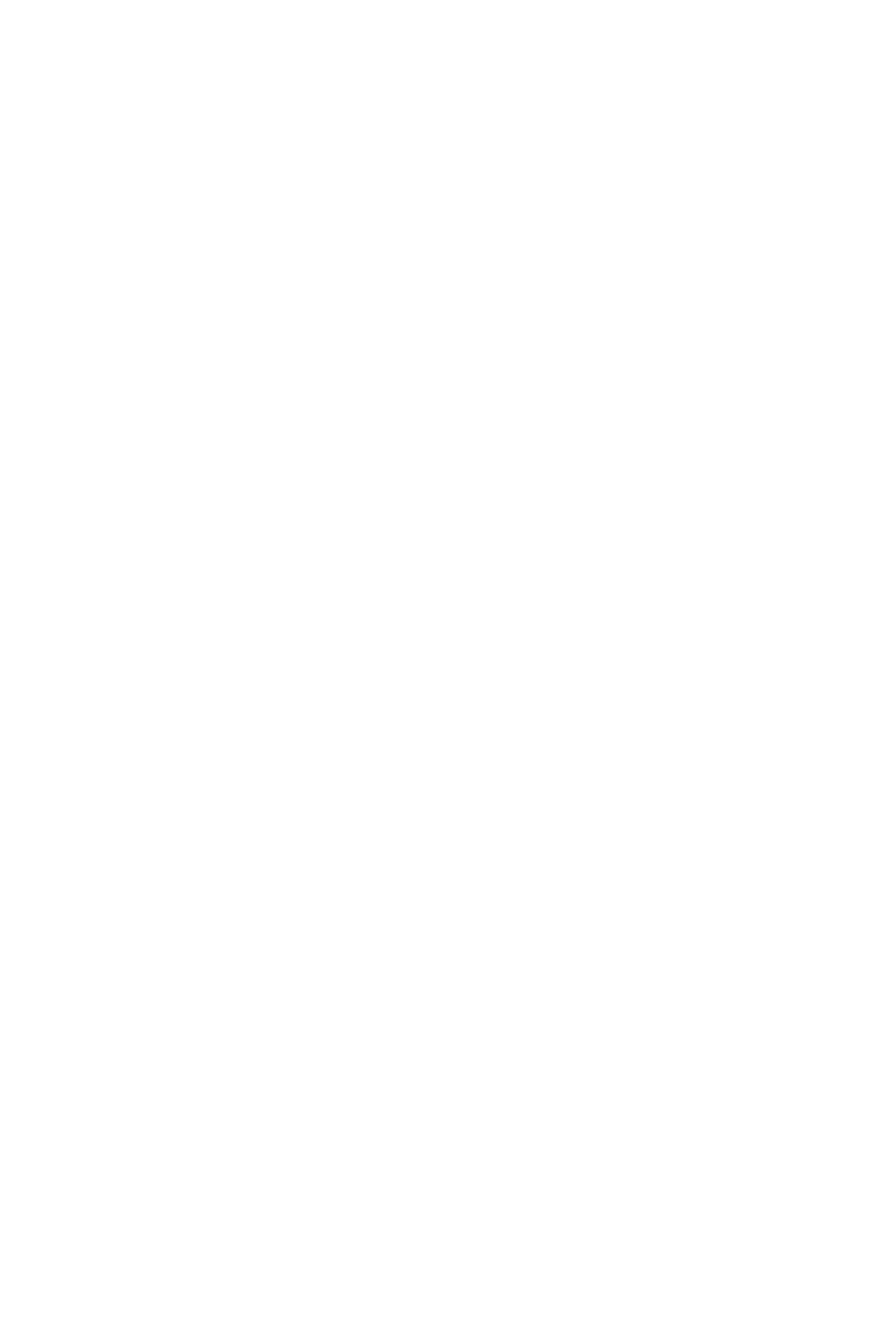
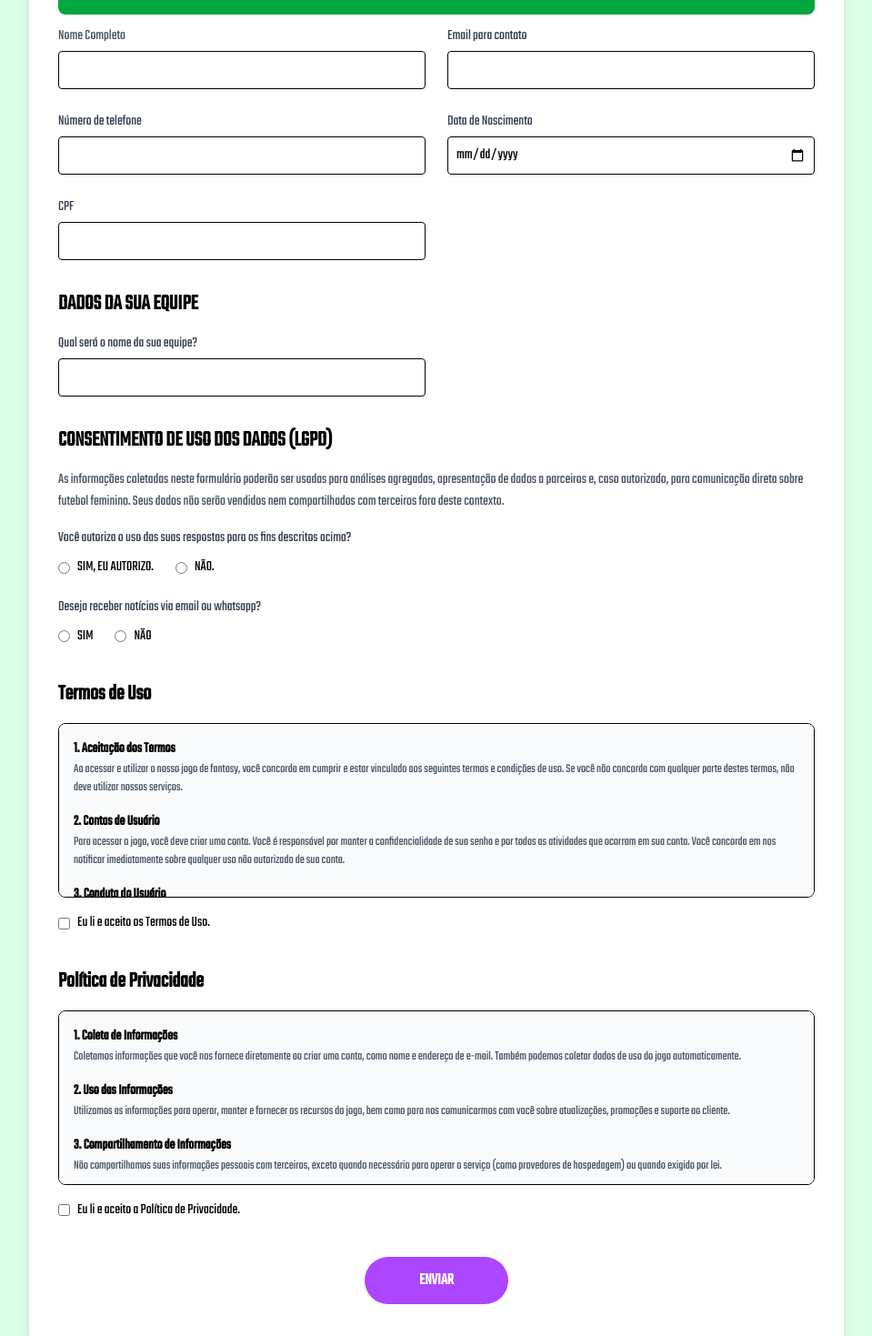
Before and after one commit to EnoTech-CP1-FRONT/PassaPraEla, a React (Vite) app: page /forms-game in a window 1280 px wide. Before the commit this address had no page. Shown: the part 120-1589 px from the top of the page at 91% size, without its empty margins (160-1119 px from the left). Before the commit the page ends 800 px from the top, so only its background shows below. Built offline with nearby package versions, Linux system fonts and the light colour scheme.

Commit message:
Adicionando FormsGame

```diff
--- a/src/App.jsx
+++ b/src/App.jsx
@@ -2,6 +2,7 @@ import { BrowserRouter as Router, Routes, Route } from "react-router-dom";
 import HomePage from "./pages/HomePage";
 import FormsPage from "./pages/FormsPage";
 import RegrasPage from "./pages/RegrasPage";
+import FormsPageGame from "./pages/FormsPageGame";
 
 
 function App() {
@@ -11,6 +12,7 @@ function App() {
         <Route path="/" element={<HomePage />} />
         <Route path="/forms" element={<FormsPage />} />
         <Route path="/regras" element={<RegrasPage />} />
+        <Route path="/forms-game" element={<FormsPageGame />} />
       </Routes>
     </Router>
   );
--- a/src/pages/FormsPage.jsx
+++ b/src/pages/FormsPage.jsx
@@ -19,7 +19,7 @@ export default function FormsPage() {
         <form className="py-3">
           <div className="grid grid-cols-1 md:grid-cols-2 gap-6">
             <div>
-              <label className="block text-gray-700">Nome Completo</label>
+              <label className="block text-gray-600">Nome Completo</label>
               <input type="text" className="w-full mt-1 p-2 border rounded" />
             </div>
             <div>
@@ -70,7 +70,7 @@ export default function FormsPage() {
             </div>
 
             {jogadoras.map((_, index) => (
-              <div key={index} className="mt-6 p-4 border rounded">
+              <div key={index} className="mt-6 p-5 rounded-2xl bg-purple-50">
                 <h3 className="text-xl font-bold mb-4">Jogadora {index + 1}</h3>
                 <div className="grid grid-cols-1 md:grid-cols-2 gap-6">
                   <div>
@@ -273,10 +273,10 @@ export default function FormsPage() {
             </div>
           </div>
 
-          <div className="mt-8 text-center">
+          <div className="mt-9 text-center">
             <button
               type="submit"
-              className="bg-green-500 text-white py-3 px-10 rounded-full text-lg font-bold hover:bg-green-600"
+              className="bg-purple-500 text-white py-3 px-15 rounded-full text-lg font-bold hover:bg-purple-700"
             >
               ENVIAR
             </button>
--- /dev/null
+++ b/src/pages/FormsPageGame.jsx
@@ -0,0 +1,211 @@
+const legalInfo = {
+  terms: {
+    title: "Termos de Uso",
+    sections: [
+      {
+        title: "1. Aceitação dos Termos",
+        content:
+          "Ao acessar e utilizar o nosso jogo de fantasy, você concorda em cumprir e estar vinculado aos seguintes termos e condições de uso. Se você não concorda com qualquer parte destes termos, não deve utilizar nossos serviços.",
+      },
+      {
+        title: "2. Contas de Usuário",
+        content:
+          "Para acessar o jogo, você deve criar uma conta. Você é responsável por manter a confidencialidade de sua senha e por todas as atividades que ocorram em sua conta. Você concorda em nos notificar imediatamente sobre qualquer uso não autorizado de sua conta.",
+      },
+      {
+        title: "3. Conduta do Usuário",
+        content:
+          "Você concorda em não usar o serviço para qualquer finalidade ilegal ou proibida. É proibido utilizar o serviço de qualquer forma que possa danificar, desabilitar, sobrecarregar ou prejudicar o jogo ou tentar obter acesso não autorizado a qualquer parte do serviço.",
+      },
+      {
+        title: "4. Propriedade Intelectual",
+        content:
+          "Todo o conteúdo presente no jogo, incluindo, mas não se limitando a, textos, gráficos, logos e software, é de nossa propriedade ou de nossos licenciadores e é protegido por leis de direitos autorais e outras leis de propriedade intelectual.",
+      },
+      {
+        title: "5. Alterações nos Termos",
+        content:
+          "Reservamo-nos o direito de modificar ou substituir estes termos a qualquer momento. O uso continuado do serviço após a publicação de quaisquer alterações constitui aceitação desses novos termos.",
+      },
+    ],
+  },
+  privacy: {
+    title: "Política de Privacidade",
+    sections: [
+      {
+        title: "1. Coleta de Informações",
+        content:
+          "Coletamos informações que você nos fornece diretamente ao criar uma conta, como nome e endereço de e-mail. Também podemos coletar dados de uso do jogo automaticamente.",
+      },
+      {
+        title: "2. Uso das Informações",
+        content:
+          "Utilizamos as informações para operar, manter e fornecer os recursos do jogo, bem como para nos comunicarmos com você sobre atualizações, promoções e suporte ao cliente.",
+      },
+      {
+        title: "3. Compartilhamento de Informações",
+        content:
+          "Não compartilhamos suas informações pessoais com terceiros, exceto quando necessário para operar o serviço (como provedores de hospedagem) ou quando exigido por lei.",
+      },
+      {
+        title: "4. Segurança",
+        content:
+          "Tomamos medidas razoáveis para proteger suas informações contra perda, roubo, uso indevido e acesso não autorizado. No entanto, nenhum sistema de segurança é impenetrável.",
+      },
+      {
+        title: "5. Seus Direitos",
+        content:
+          "Você tem o direito de acessar, corrigir ou excluir suas informações pessoais a qualquer momento através das configurações da sua conta ou entrando em contato conosco.",
+      },
+    ],
+  },
+};
+
+export default function FormsPageGame() {
+  return (
+    <div className="bg-green-100 p-6 md:p-10">
+      <div className="max-w-4xl mx-auto bg-white p-8 rounded-lg shadow-lg">
+        <section className="flex bg-green-600 rounded-lg items-center justify-center p-2">
+          <h2 className="text-5xl font-bold font-['Teko']">
+            FORMULÁRIO DE REGISTRO
+          </h2>
+        </section>
+
+        <form className="py-3">
+          <div className="grid grid-cols-1 md:grid-cols-2 gap-6 ">
+            <div>
+              <label className="block text-gray-600">Nome Completo</label>
+              <input type="text" className="w-full mt-1 p-2 border rounded" />
+            </div>
+            <div>
+              <label className="block text-gray-700">Email para contato</label>
+              <input type="email" className="w-full mt-1 p-2 border rounded" />
+            </div>
+            <div>
+              <label className="block text-gray-700">Número de telefone</label>
+              <input type="tel" className="w-full mt-1 p-2 border rounded" />
+            </div>
+            <div>
+              <label className="block text-gray-700">Data de Nascimento</label>
+              <input type="date" className="w-full mt-1 p-2 border rounded" />
+            </div>
+
+            <div>
+              <label className="block text-gray-700">CPF</label>
+              <input type="text" className="w-full mt-1 p-2 border rounded" />
+            </div>
+          </div>
+
+          <div className="mt-8">
+            <h2 className="text-2xl font-bold mb-4">DADOS DA SUA EQUIPE</h2>
+            <div className="grid grid-cols-1 md:grid-cols-2 gap-6">
+              <div>
+                <label className="block text-gray-700">
+                  Qual será o nome da sua equipe?
+                </label>
+                <input type="text" className="w-full mt-1 p-2 border rounded" />
+              </div>
+            </div>
+          </div>
+
+          <div className="mt-8">
+            <h2 className="text-2xl font-bold mb-4">
+              CONSENTIMENTO DE USO DOS DADOS (LGPD)
+            </h2>
+            <p className="text-gray-600">
+              As informações coletadas neste formulário poderão ser usadas para
+              análises agregadas, apresentação de dados a parceiros e, caso
+              autorizado, para comunicação direta sobre futebol feminino. Seus
+              dados não serão vendidos nem compartilhados com terceiros fora
+              deste contexto.
+            </p>
+            <div className="mt-4">
+              <label className="block text-gray-700">
+                Você autoriza o uso das suas respostas para os fins descritos
+                acima?
+              </label>
+              <div className="mt-2">
+                <label className="inline-flex items-center">
+                  <input type="radio" name="lgpd" className="form-radio" />
+                  <span className="ml-2">SIM, EU AUTORIZO.</span>
+                </label>
+                <label className="inline-flex items-center ml-6">
+                  <input type="radio" name="lgpd" className="form-radio" />
+                  <span className="ml-2">NÃO.</span>
+                </label>
+              </div>
+            </div>
+            <div className="mt-4">
+              <label className="block text-gray-700">
+                Deseja receber notícias via email ou whatsapp?
+              </label>
+              <div className="mt-2">
+                <label className="inline-flex items-center">
+                  <input type="radio" name="noticias" className="form-radio" />
+                  <span className="ml-2">SIM</span>
+                </label>
+                <label className="inline-flex items-center ml-6">
+                  <input type="radio" name="noticias" className="form-radio" />
+                  <span className="ml-2">NÃO</span>
+                </label>
+              </div>
+            </div>
+          </div>
+
+          <div className="mt-8">
+            <h2 className="text-2xl font-bold mb-4">{legalInfo.terms.title}</h2>
+            <div className="h-48 overflow-y-scroll border p-4 rounded-lg bg-gray-50">
+              {legalInfo.terms.sections.map((section, index) => (
+                <div key={index} className="mb-4">
+                  <h3 className="font-bold">{section.title}</h3>
+                  <p className="text-gray-600 text-sm">{section.content}</p>
+                </div>
+              ))}
+            </div>
+            <div className="mt-4">
+              <label className="inline-flex items-center">
+                <input type="checkbox" name="terms" className="form-checkbox" />
+                <span className="ml-2">Eu li e aceito os Termos de Uso.</span>
+              </label>
+            </div>
+          </div>
+
+          <div className="mt-8">
+            <h2 className="text-2xl font-bold mb-4">
+              {legalInfo.privacy.title}
+            </h2>
+            <div className="h-48 overflow-y-scroll border p-4 rounded-lg bg-gray-50">
+              {legalInfo.privacy.sections.map((section, index) => (
+                <div key={index} className="mb-4">
+                  <h3 className="font-bold">{section.title}</h3>
+                  <p className="text-gray-600 text-sm">{section.content}</p>
+                </div>
+              ))}
+            </div>
+            <div className="mt-4">
+              <label className="inline-flex items-center">
+                <input
+                  type="checkbox"
+                  name="privacy"
+                  className="form-checkbox"
+                />
+                <span className="ml-2">
+                  Eu li e aceito a Política de Privacidade.
+                </span>
+              </label>
+            </div>
+          </div>
+
+          <div className="mt-9 text-center">
+            <button
+              type="submit"
+              className="bg-purple-500 text-white py-3 px-15 rounded-full text-lg font-bold hover:bg-green-600"
+            >
+              ENVIAR
+            </button>
+          </div>
+        </form>
+      </div>
+    </div>
+  );
+}
--- a/tailwind.config.js
+++ b/tailwind.config.js
@@ -14,7 +14,6 @@ export default {
         'color-5': '#FFF5F5',
         'color-6': '#0D002C66',
         'color-7': '#07001782',
-        'form-text-color': '#3C0149',
       },
       fontFamily: {
         sans: ['Teko', 'sans-serif', 'Staatliches'],
```
